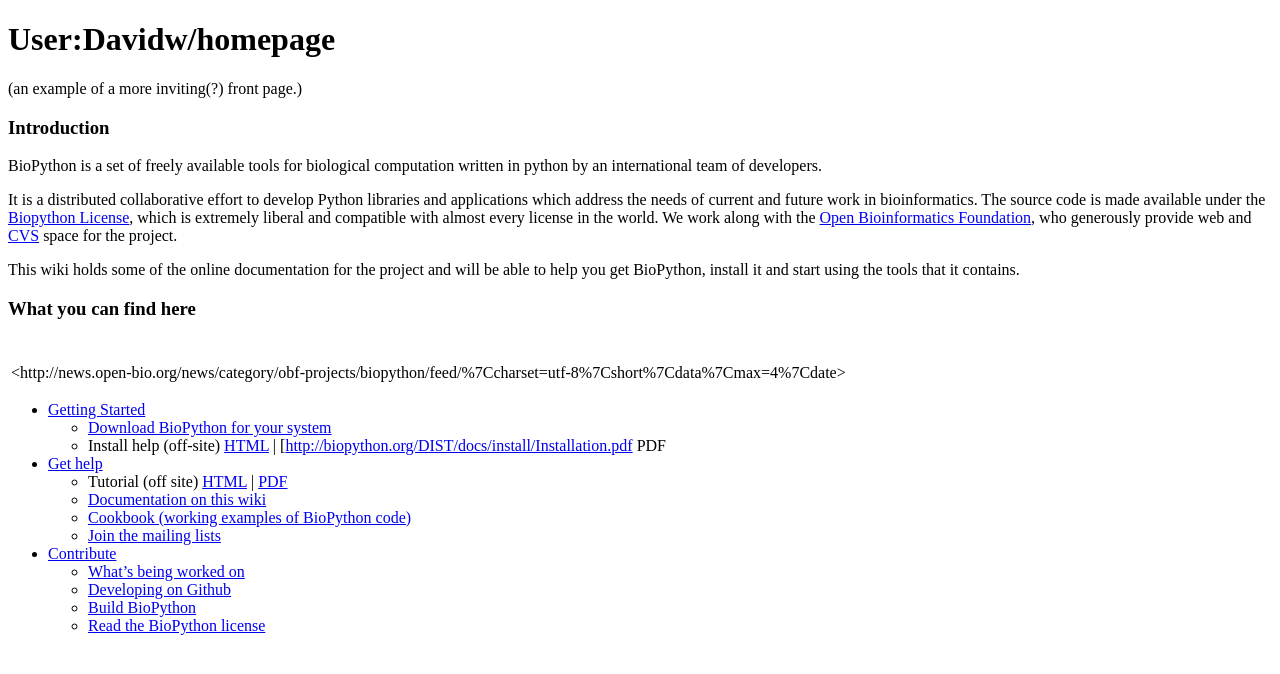
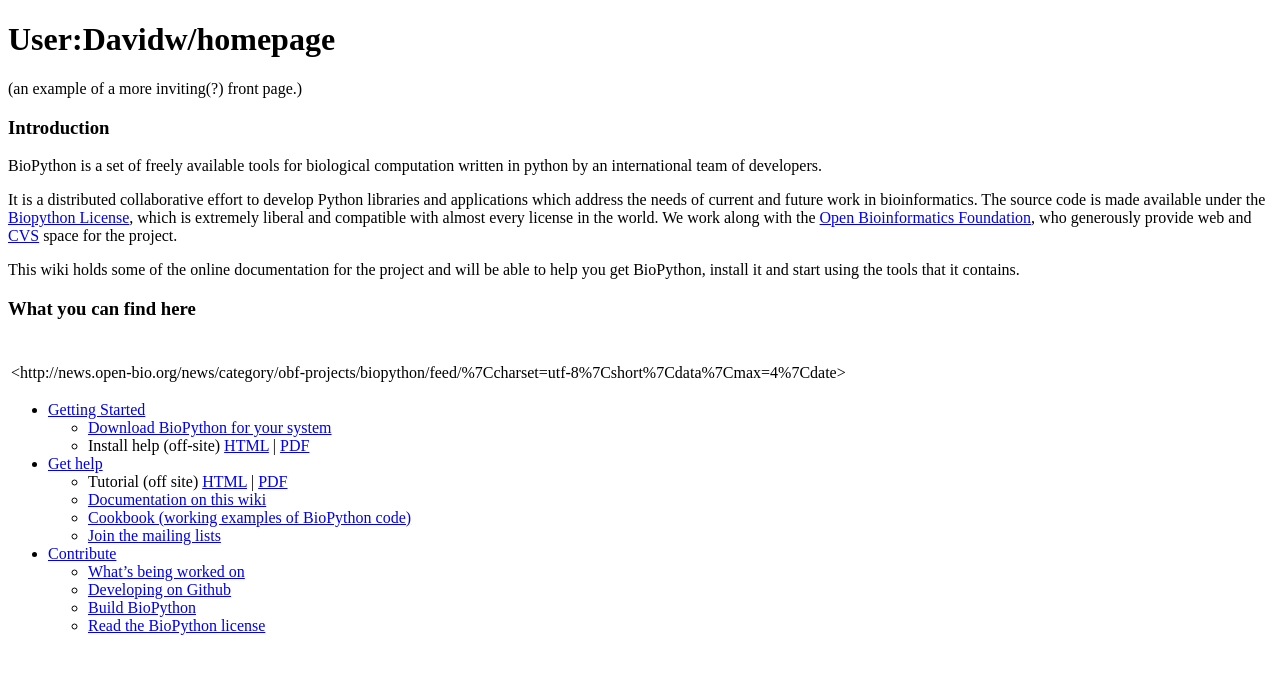
Before and after one commit to biopython/biopython.github.io, a Jekyll site: the page built from wiki/User_Davidw/homepage.md, in a window 1280 px wide. Shown: the top 674 px of the page. Built offline with Jekyll 4.4.1, drawn with Linux system fonts in a browser that asks for light colours; part of the change alters nothing that is shown.

Commit message:
Change to wiki page

```diff
--- a/wiki/User_Davidw/homepage.md
+++ b/wiki/User_Davidw/homepage.md
@@ -34,8 +34,7 @@ tools that it contains.
     -   [ Download BioPython for your system](Download "wikilink")
     -   Install help (off-site)
         [HTML](http://biopython.org/DIST/docs/install/Installation.html)
-        | \[<http://biopython.org/DIST/docs/install/Installation.pdf>
-        PDF
+        | [PDF](http://biopython.org/DIST/docs/install/Installation.pdf)
 -   [ Get help](Documentation "wikilink")
     -   Tutorial (off site)
         [HTML](http://biopython.org/DIST/docs/tutorial/Tutorial.html) |
```
Also changed, not shown: 1 other file.
